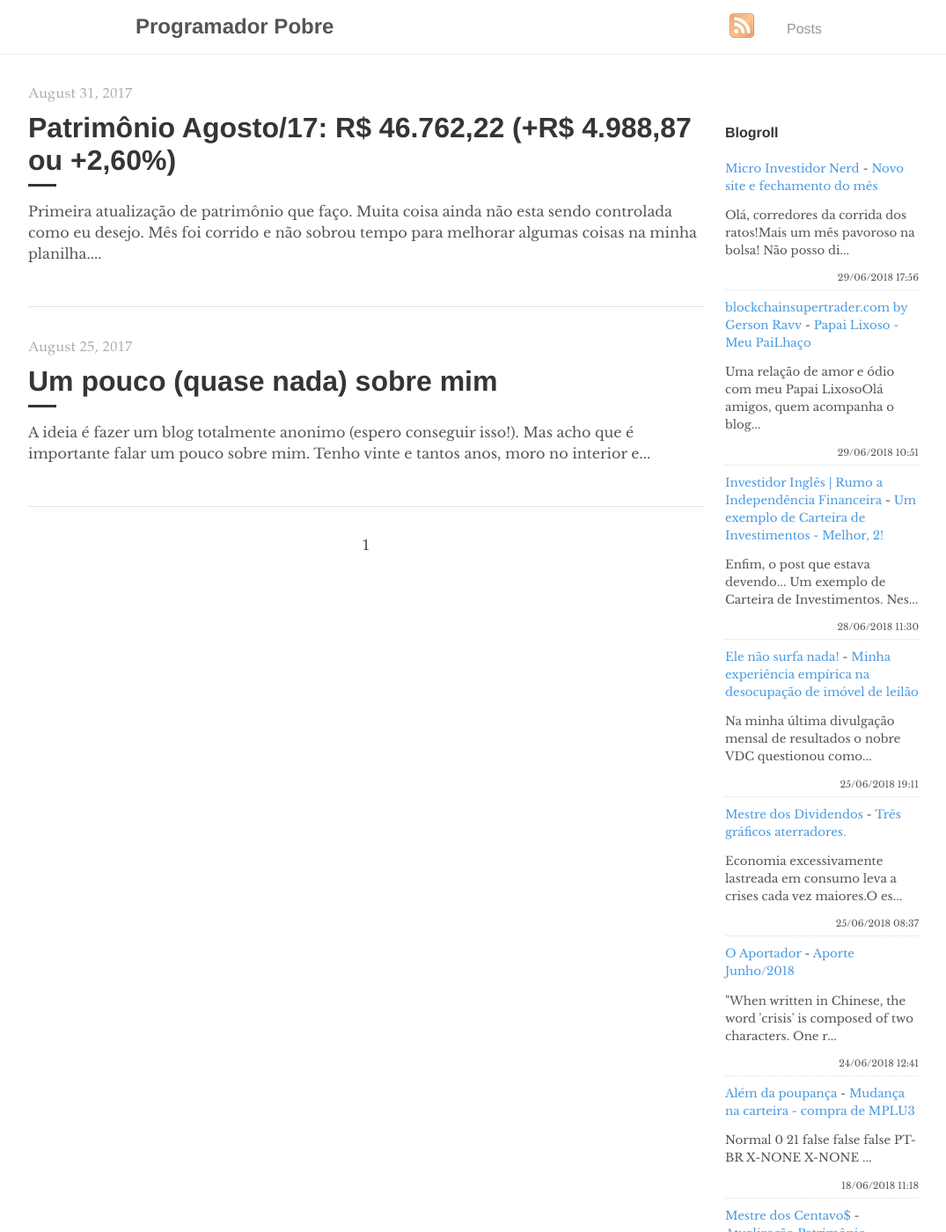
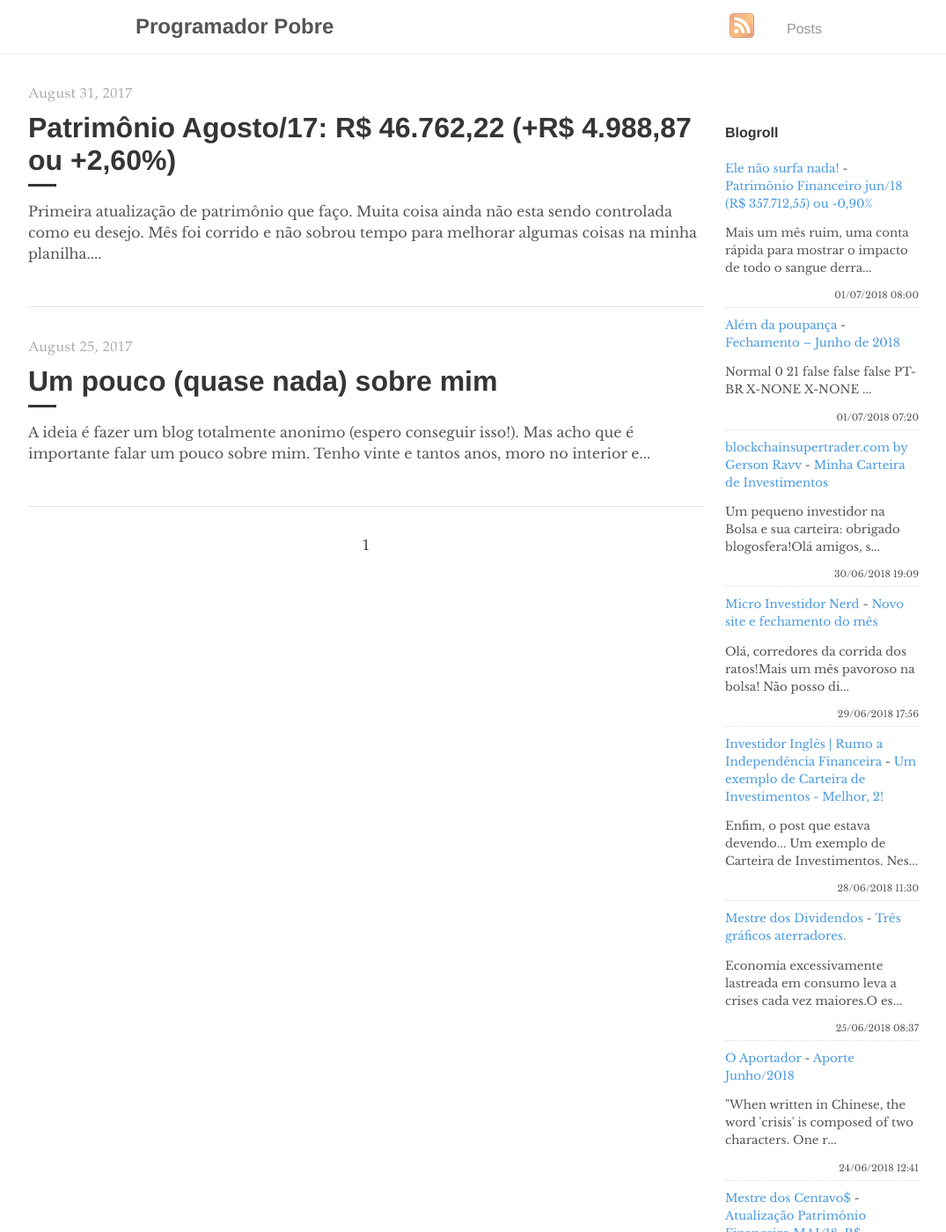
Before and after one commit to programadorpobre/programadorpobre.github.io, a Jekyll site: the page built from index.html, in a window 1280 px wide and 1400 px high. Shown: the whole window at 88% size, without its empty margins (96-1171 px from the left). Built offline with Jekyll 4.4.1, drawn with Linux system fonts in a browser that asks for light colours; the list of posts is cut into pages by our own code; comment, search, counter and statistics services are not loaded.

Commit message:
[ci skip] travis #330

```diff
--- a/_includes/feed-entries.html
+++ b/_includes/feed-entries.html
@@ -1,22 +1,27 @@
+<div class="feed-entry">
+    <a class="feed-entry-site-name" href="https://elenaosurfanada.blogspot.com/">Ele não surfa nada!</a> - <a class="feed-entry-title" href="https://elenaosurfanada.blogspot.com/2018/07/patrimonio-financeiro-jun18-r-35771255.html">Patrimônio Financeiro jun/18 (R$ 357.712,55) ou -0,90%</a>
+    <p class="feed-entry-summary">Mais um mês ruim, uma conta rápida para mostrar o impacto de todo o sangue derra...</p>
+    <time datetime="2018-07-01T08:00:00.000-03:00">01/07/2018 08:00</time>
+</div>
+<div class="feed-entry">
+    <a class="feed-entry-site-name" href="https://alemdapoupanca.blogspot.com/">Além da poupança</a> - <a class="feed-entry-title" href="https://alemdapoupanca.blogspot.com/2018/07/fechamento-junho-de-2018.html">Fechamento – Junho de 2018</a>
+    <p class="feed-entry-summary">         Normal  0      21      false  false  false    PT-BR  X-NONE  X-NONE    ...</p>
+    <time datetime="2018-07-01T07:20:00.000-03:00">01/07/2018 07:20</time>
+</div>
+<div class="feed-entry">
+    <a class="feed-entry-site-name" href="http://www.blockchainsupertrader.com/">blockchainsupertrader.com by Gerson Ravv</a> - <a class="feed-entry-title" href="http://www.blockchainsupertrader.com/2018/06/minha-carteira-de-investimentos.html">Minha Carteira de Investimentos</a>
+    <p class="feed-entry-summary">Um pequeno investidor na Bolsa e sua carteira: obrigado blogosfera!Olá amigos, s...</p>
+    <time datetime="2018-06-30T19:09:00.000-03:00">30/06/2018 19:09</time>
+</div>
 <div class="feed-entry">
     <a class="feed-entry-site-name" href="https://microinvestidornerd.blogspot.com/">Micro Investidor Nerd</a> - <a class="feed-entry-title" href="https://microinvestidornerd.blogspot.com/2018/06/novo-site-e-fechamento-do-mes.html">Novo site e fechamento do mês</a>
     <p class="feed-entry-summary">Olá, corredores da corrida dos ratos!Mais um mês pavoroso na bolsa! Não posso di...</p>
     <time datetime="2018-06-29T17:56:00.000-07:00">29/06/2018 17:56</time>
 </div>
 <div class="feed-entry">
-    <a class="feed-entry-site-name" href="http://www.blockchainsupertrader.com/">blockchainsupertrader.com by Gerson Ravv</a> - <a class="feed-entry-title" href="http://www.blockchainsupertrader.com/2018/06/papai-lixoso-meu-pailhaco.html">Papai Lixoso - Meu PaiLhaço</a>
-    <p class="feed-entry-summary">Uma relação de amor e ódio com meu Papai LixosoOlá amigos, quem acompanha o blog...</p>
-    <time datetime="2018-06-29T10:51:00.002-03:00">29/06/2018 10:51</time>
-</div>
-<div class="feed-entry">
     <a class="feed-entry-site-name" href="https://www.investidoringles.com/">Investidor Inglês | Rumo a Independência Financeira</a> - <a class="feed-entry-title" href="https://www.investidoringles.com/2018/06/exemplo-de-carteira-de-investimentos.html">Um exemplo de Carteira de Investimentos - Melhor, 2!</a>
     <p class="feed-entry-summary">Enfim, o post que estava devendo... Um exemplo de Carteira de Investimentos. Nes...</p>
     <time datetime="2018-06-28T11:30:00.000-03:00">28/06/2018 11:30</time>
-</div>
-<div class="feed-entry">
-    <a class="feed-entry-site-name" href="https://elenaosurfanada.blogspot.com/">Ele não surfa nada!</a> - <a class="feed-entry-title" href="https://elenaosurfanada.blogspot.com/2018/06/minha-experiencia-empirica-na.html">Minha experiência empírica na desocupação de imóvel de leilão</a>
-    <p class="feed-entry-summary">Na minha última divulgação mensal de resultados o nobre VDC&nbsp;questionou como...</p>
-    <time datetime="2018-06-25T19:11:00.003-03:00">25/06/2018 19:11</time>
 </div>
 <div class="feed-entry">
     <a class="feed-entry-site-name" href="https://mestredosdividendos.blogspot.com/">Mestre dos Dividendos</a> - <a class="feed-entry-title" href="https://mestredosdividendos.blogspot.com/2018/06/tres-graficos-aterradores.html">Três gráficos aterradores.</a>
@@ -29,11 +34,6 @@
     <time datetime="2018-06-24T12:41:00.000-03:00">24/06/2018 12:41</time>
 </div>
 <div class="feed-entry">
-    <a class="feed-entry-site-name" href="https://alemdapoupanca.blogspot.com/">Além da poupança</a> - <a class="feed-entry-title" href="https://alemdapoupanca.blogspot.com/2018/06/mudanca-na-carteira-compra-de-mplu3.html">Mudança na carteira - compra de MPLU3</a>
-    <p class="feed-entry-summary">       Normal  0      21      false  false  false    PT-BR  X-NONE  X-NONE      ...</p>
-    <time datetime="2018-06-18T11:18:00.002-03:00">18/06/2018 11:18</time>
-</div>
-<div class="feed-entry">
     <a class="feed-entry-site-name" href="https://mestredoscentavos.blogspot.com/">Mestre dos Centavo$</a> - <a class="feed-entry-title" href="https://mestredoscentavos.blogspot.com/2018/06/atualizacao-patrimonio-financeiro-mai18.html">Atualização Patrimônio Financeiro MAI/18: R$ 37.829,00 ou - R$ 8.915,00 ( - 23,57%)</a>
     <p class="feed-entry-summary">Salve cambadaAtualização atrasada mas ainda dentro do prazo para poder participa...</p>
     <time datetime="2018-06-08T13:59:00.000-07:00">08/06/2018 13:59</time>
```
